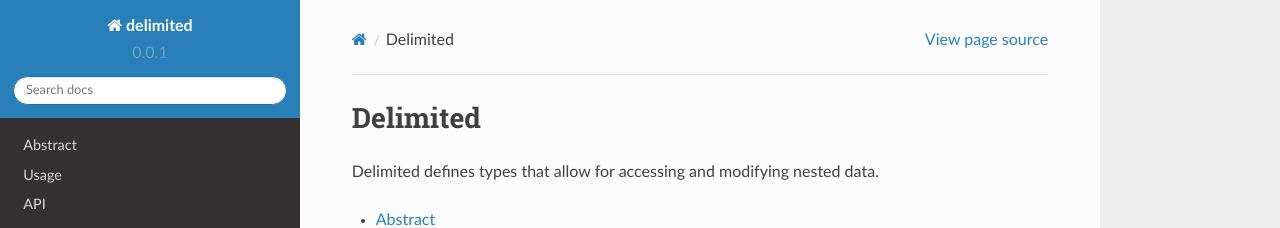
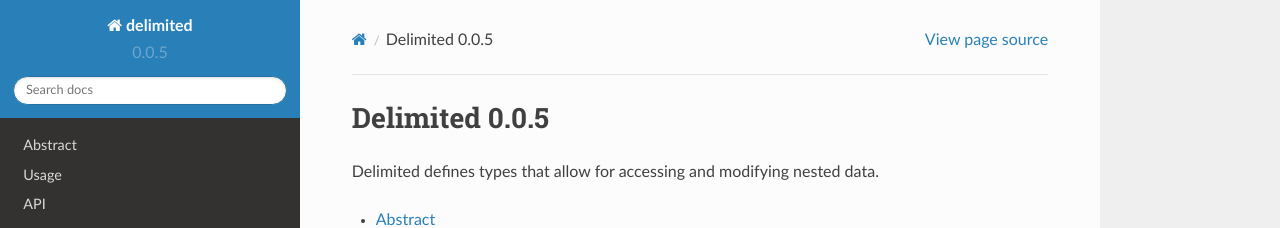
Before and after one commit to chrisantonellis/delimited, a Sphinx documentation site: the page built from docs/index.rst, in a window 1280 px wide and 900 px high. Shown: the top 228 px of the window. Built offline with Sphinx 7.4.7 and the Read the Docs theme 2.0.0, drawn with Linux system fonts in a browser that asks for light colours; some of the changed lines change nothing that is shown.

Commit message:
updated doc config to include version number

```diff
--- a/docs/conf.py
+++ b/docs/conf.py
@@ -20,6 +20,8 @@
 import os
 import sys
 sys.path.insert(0, '/delimited/delimited')
+
+import delimited
 
 
 # -- General configuration ------------------------------------------------
@@ -59,9 +61,9 @@ author = 'Christopher Antonellis'
 # built documents.
 #
 # The short X.Y version.
-version = '0.0.1'
+version = delimited.__version__
 # The full version, including alpha/beta/rc tags.
-release = '0.0.1'
+release = delimited.__version__
 
 # The language for content autogenerated by Sphinx. Refer to documentation
 # for a list of supported languages.
--- a/docs/index.rst
+++ b/docs/index.rst
@@ -1,5 +1,5 @@
-Delimited
-=========
+Delimited |version|
+===================
 
 Delimited defines types that allow for accessing and modifying nested data.
 
```
